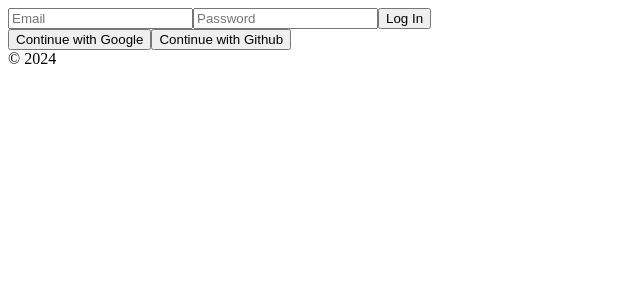
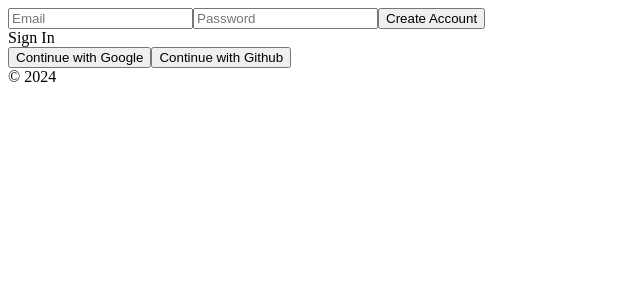
Before and after one commit to ririshin/rwitter, a React (Create React App) app: page /#/ in a window 1280 px wide. Shown: the top 300 px of the page, without its empty margins (0-640 px from the left). Built offline with nearby package versions, Linux system fonts and the light colour scheme; no server answers.

Commit message:
회원가입 및 로그인 처리 확인

```diff
--- a/src/components/App.js
+++ b/src/components/App.js
@@ -1,12 +1,24 @@
-import { useState } from "react";
+import { useEffect, useState } from "react";
 import AppRouter from "components/Router";
 import { authService } from "fbase";
 
 function App() {
-    const [isLoggedIn, setIsLoggedIn] = useState(authService.currentUser);
+    const [init, setInit] = useState(false);
+    const [isLoggedIn, setIsLoggedIn] = useState();
+    useEffect(() => {
+        authService.onAuthStateChanged((user) => {
+            if (user) {
+                // 로그인 상태라면 isLoggedIn을 변경
+                setIsLoggedIn(user);
+            } else {
+                setIsLoggedIn(false);
+            }
+            setInit(true);
+        });
+    }, []);
     return (
         <>
-            <AppRouter isLoggedIn={isLoggedIn} />
+            {init ? <AppRouter isLoggedIn={isLoggedIn} /> : "initializing..."}
             <footer>&copy; {new Date().getFullYear()} </footer>
         </>
     );
--- a/src/routes/Auth.js
+++ b/src/routes/Auth.js
@@ -1,8 +1,15 @@
+import { authService } from "fbase";
+import {
+    createUserWithEmailAndPassword,
+    signInWithEmailAndPassword,
+} from "firebase/auth";
 import { useState } from "react";
 
 const Auth = () => {
     const [email, setEmail] = useState("");
     const [password, setPassword] = useState("");
+    const [newAccount, setNewAccount] = useState(true);
+    const [error, setError] = useState("");
 
     const onChange = (e) => {
         const {
@@ -16,9 +23,35 @@ const Auth = () => {
         }
     };
 
-    const onSubmit = (e) => {
+    const onSubmit = async (e) => {
         e.preventDefault();
+
+        try {
+            let data;
+            if (newAccount) {
+                // create newAccount
+                data = await createUserWithEmailAndPassword(
+                    authService,
+                    email,
+                    password
+                );
+                console.log(data);
+            } else {
+                // log in
+                data = await signInWithEmailAndPassword(
+                    authService,
+                    email,
+                    password
+                );
+                console.log(data);
+            }
+        } catch (err) {
+            console.log(err);
+            setError(err.message);
+        }
     };
+
+    const toggleAccount = () => setNewAccount((prev) => !prev);
 
     return (
         <div>
@@ -39,8 +72,15 @@ const Auth = () => {
                     value={password}
                     onChange={onChange}
                 />
-                <input type="submit" value="Log In" />
+                <input
+                    type="submit"
+                    value={newAccount ? "Create Account" : "Log In"}
+                />
             </form>
+            {error}
+            <span onClick={toggleAccount}>
+                {newAccount ? "Sign In" : "Create Account"}
+            </span>
             <div>
                 <button>Continue with Google</button>
                 <button>Continue with Github</button>
```
